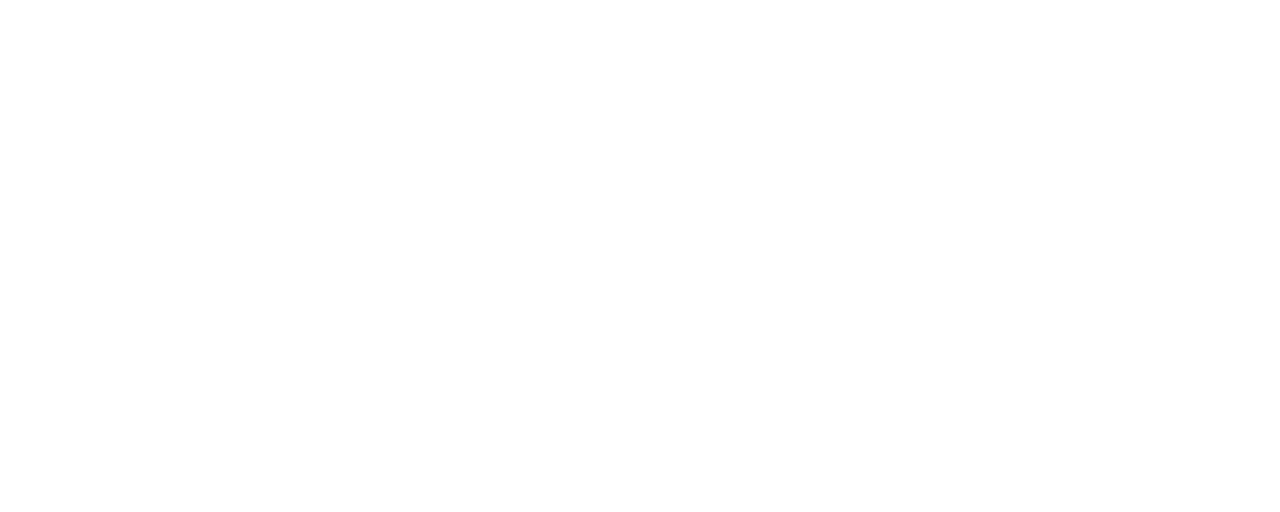
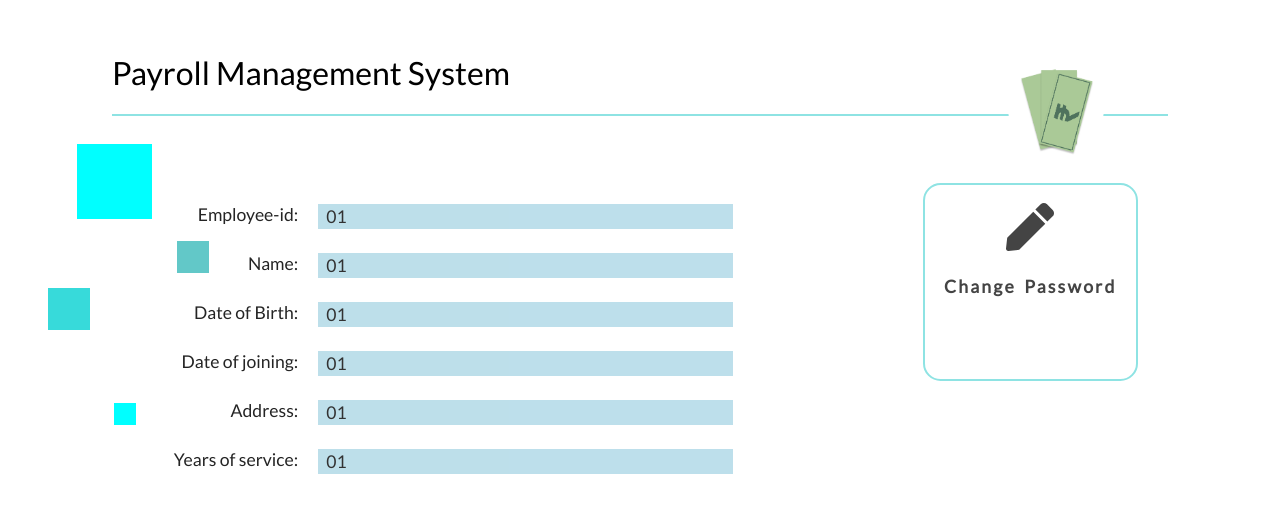
Before and after one commit to nandwalritik/PayrollManagement, a React (Create React App) app in the folder payroll-frontend/: page /profile in a window 1280 px wide. Shown: the top 512 px of the page. Built offline with nearby package versions, Linux system fonts and the light colour scheme.

Commit message:
Added Employee Profile, updated Report

```diff
--- a/payroll-frontend/src/App.js
+++ b/payroll-frontend/src/App.js
@@ -12,7 +12,8 @@
 import EmployeeDrawer from "./Screens/EmployeeDrawer";
 import Reports from "./Screens/Reports";
 import Attendance from "./Screens/Attendance";
-import AttendanceLog from "./Screens/AttendanceLog";
+import Profile from "./Screens/EmployeeProfile";
+import ChangePassword from "./Screens/ChangePassword";
 const App = () => {
   return (
     <Router>
@@ -29,7 +30,8 @@
         <Route path='/employeeDashboard' component={EmployeeDrawer}/>
         <Route path='/reports' component={Reports}/>
         <Route path='/attendance' component={Attendance}/>
-        <Route path='/attendancelog' component={AttendanceLog}/>
+        <Route path='/profile' component={Profile}/>
+        <Route path='/changepassword' component={ChangePassword}/>
       </div>
     </Router>
   );
--- /dev/null
+++ b/payroll-frontend/src/Screens/ChangePassword.js
@@ -0,0 +1,65 @@
+
+import React, { useState } from "react";
+import logo from "../Assets/Logo.png";
+import "../StyleSheets/Welcome.css";
+import "../StyleSheets/AdminOptions.css";
+
+
+const ChangePassword=()=>{
+  const [password,setpass]=useState({old:'',new:''})
+  const [people, setPeople] = useState([]);
+
+  const handleSubmit = (e) => {
+    e.preventDefault();
+    setPeople([...people,password])
+
+    setpass({old:'',new:''})
+  };
+
+  const handleChange=(e)=>{
+    const name=e.target.name;
+    const value=e.target.value;
+
+    setpass({...password,[name]:value})
+  }
+  return (
+    <>
+      <div className='App'>
+        <header>
+          <h1>Payroll Management System</h1>
+          <hr className="Underline" />
+          <img src={logo} alt="logo"></img>
+        </header>
+        <form className='form' onSubmit={handleSubmit}>
+              <div className='form-control'>
+              <label htmlFor='dep_ID'>Old Password : </label>
+              <input
+                type='password'
+                id='old'
+                name='old'
+                value={password.old}
+                onChange={handleChange}
+                required
+              />
+            </div>
+            <div className='form-control'>
+              <label htmlFor='dep_Name'>New Password : </label>
+              <input
+                type='password'
+                id='new'
+                name='new'
+                value={password.new}
+                onChange={handleChange}
+                required
+              />
+            </div>
+
+          <button type='submit'>Change Password</button>
+        </form>
+
+      </div>
+    </>
+  );
+}
+
+export default ChangePassword;
--- a/payroll-frontend/src/Screens/EmployeeDrawer.js
+++ b/payroll-frontend/src/Screens/EmployeeDrawer.js
@@ -6,7 +6,7 @@
 import { Redirect } from "react-router-dom";
 import ReactDOM from "react-dom";
 import { FontAwesomeIcon } from "@fortawesome/react-fontawesome";
-import { faFile, faPen } from "@fortawesome/free-solid-svg-icons";
+import { faFile, faPen, faUser } from "@fortawesome/free-solid-svg-icons";
 import { useHistory } from "react-router-dom";
 
 const EmployeeDrawer = () => {
@@ -36,7 +36,7 @@
           alignSelf: "center",
           display: "flex",
           flexDirection: "row"}}
-      />
+      >
         <div
           className="Login-button"
           onClick={() => history.push("/reports")}
@@ -44,11 +44,18 @@
           <FontAwesomeIcon icon={faFile} />
           <h4>Generate Report</h4>
         </div>
-        <div className="Login-button"
-            onClick={() => history.push("/attendance")}>
+        <div
+          className="Login-button"
+          onClick={() => history.push("/profile")}
+        >
+          <FontAwesomeIcon icon={faUser} />
+          <h4>My Profile</h4>
+        </div>
+        <div className="Login-button">
           <FontAwesomeIcon icon={faPen} />
           <h4>Mark Attendance</h4>
         </div>
+      </div>
       </div>
   );
 };
--- /dev/null
+++ b/payroll-frontend/src/Screens/EmployeeProfile.js
@@ -0,0 +1,64 @@
+import React, { useState } from "react";
+import logo from "../Assets/Logo.png";
+import "../StyleSheets/Welcome.css";
+import "../StyleSheets/AdminOptions.css";
+import "../StyleSheets/Profile.css";
+import { Redirect } from "react-router-dom";
+import ReactDOM from "react-dom";
+import { FontAwesomeIcon } from "@fortawesome/react-fontawesome";
+import { faFile, faPen, faUser } from "@fortawesome/free-solid-svg-icons";
+import { useHistory } from "react-router-dom";
+
+const EmployeeProfile =()=> {
+
+  let history = useHistory();
+
+  return (
+    <>
+      <div className='App'>
+        <header>
+          <h1>Payroll Management System</h1>
+          <hr className="Underline" />
+          <img src={logo} alt="logo"></img>
+        </header>
+            <div className = 'profile-wrapper'>
+					<div className="button"
+						onClick={() => history.push("/changepassword")}>
+						<FontAwesomeIcon icon={faPen} />
+						<h4>Change Password</h4>
+					</div>
+				<div className='profile-wrapper-in'>
+					<div className='pair'>
+						<div className='emt'> Employee-id: </div>
+						<div className='val'>01</div>
+					</div>
+					<div className='pair'>
+						<div className='emt'> Name: </div>
+						<div className='val'>01</div>
+					</div>
+					<div className='pair'>
+						<div className='emt'> Date of Birth: </div>
+						<div className='val'>01</div>
+					</div>
+					<div className='pair'>
+						<div className='emt'> Date of joining: </div>
+						<div className='val'>01</div>
+					</div>
+					<div className='pair'>
+						<div className='emt'> Address: </div>
+						<div className='val'>01</div>
+					</div>
+					<div className='pair'>
+						<div className='emt'>Years of service: </div>
+						<div className='val'>01</div>
+					</div>
+				</div>
+
+			 </div>
+		  </div>
+    </>
+  );
+};
+
+
+export default EmployeeProfile;
--- a/payroll-frontend/src/Screens/Reports.js
+++ b/payroll-frontend/src/Screens/Reports.js
@@ -29,8 +29,12 @@
 						<div className='emt'> Year: </div>
 						<div className='val'>01</div>
 					</div>
+					<div className='pair'>
+						<div className='emt'> In-hand Salary: </div>
+						<div className='val'>01</div>
 					</div>
-					<div className='part'>Employee Salary</div>
+					</div>
+					<div className='part'>Employee Salary Breakdown</div>
 					<div className='pair'>
 						<div className='emt'> Gross Pay: </div>
 						<div className='val'>01</div>
@@ -43,15 +47,14 @@
 						<div className='emt'> Paid leave deduction: </div>
 						<div className='val'>01</div>
 					</div>
+					<div className='pair'>
+						<div className='emt'> PF: </div>
+						<div className='val'>01</div>
+					</div>
 				</div>
 				<div className='report-wrapper-in'>
-					<div className='part'>Extras </div>
 					<div className='pair'>
-						<div className='emt'> Extra Type: </div>
-						<div className='val'>01</div>
-					</div>
-					<div className='pair'>
-						<div className='emt'> Amount: </div>
+						<div className='emt'> Extras Amount: </div>
 						<div className='val'>01</div>
 					</div>
 
--- /dev/null
+++ b/payroll-frontend/src/StyleSheets/Profile.css
@@ -0,0 +1,91 @@
+.profile-wrapper {
+	display: flex;
+	flex-direction: row-reverse;
+	width: 100%;
+}
+
+.profile-wrapper-in {
+	width: 50%;
+	margin-top: 5em;
+	padding: 1em 0;
+	margin: 2em auto;
+	margin-left: auto;
+}
+
+.pair {
+	color: black;
+	padding: 8px;
+	margin-bottom: 8px;
+	width: 100%;
+	display: flex;
+	flex-direction: row;
+}
+
+.emt {
+	text-align: right;
+	width: 25%;
+	color: #242424;
+	font-size:1.1em;
+}
+.val {
+	width: 70%;
+	border: 2px solid transparent;
+	opacity: 0.8;
+	margin-left: 20px;
+	padding-left: 6px;
+	font-size: 1.1rem;
+	box-sizing: border-box;
+}
+
+.val:hover {
+	border: 2px solid rgb(24, 160, 248);
+}
+
+
+.button {
+  display: block;
+  text-align: center;
+  margin: 2em auto;
+  width: 12em;
+  height: 9em;
+  background-color: #fff;
+  border: 2px solid #8ee3e3;
+  border-radius: 1em;
+  padding: 1em 0;
+  letter-spacing: 0.125em;
+  word-spacing: 0.15em;
+  font-size: 1.1em;
+  color: #444;
+}
+
+.button:hover {
+  border-color: rgb(24, 160, 248);
+}
+
+.button:focus {
+  outline: none;
+}
+
+.button .svg-inline--fa {
+  width: 3rem;
+  height: 3rem;
+  fill: #8ee3e3;
+}
+@media (max-width: 768px) {
+	.profile-wrapper {
+	display: flex;
+	flex-direction:column;
+	align-items:center;
+	}
+	.button {
+	position: relative;
+
+	}
+	.profile-wrapper-in {
+	position: relative;
+	width: 100%;
+	left:1em;
+	top: 1em;
+	margin-right:0;
+}
+}
--- a/payroll-frontend/src/StyleSheets/Report.css
+++ b/payroll-frontend/src/StyleSheets/Report.css
@@ -40,3 +40,8 @@
 	padding-left: 6px;
 	font-size: 1.1rem;
 }
+
+.top .val {
+	width:40%;
+
+}
```
